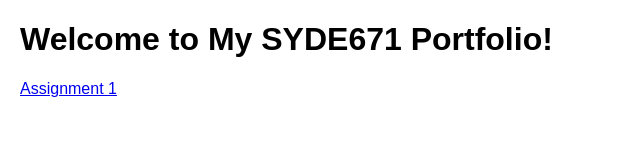
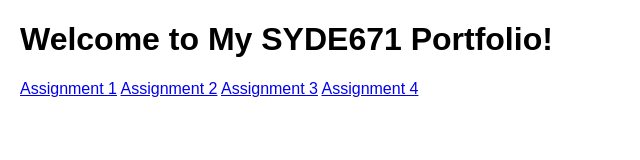
Before and after one commit to antimonyB/antimonyB.github.io, a plain HTML site: page index.html in a window 1280 px wide. Shown: the whole page, without its empty margins (0-640 px from the left). Drawn offline with Linux system fonts and the light colour scheme.

Commit message:
Update index.html

```diff
--- a/index.html
+++ b/index.html
@@ -12,5 +12,8 @@
   <body>
     <h1>Welcome to My SYDE671 Portfolio!</h1>
     <a href="./1/index.html">Assignment 1</a>
+    <a href="./2/index.html">Assignment 2</a>
+    <a href="./3/index.html">Assignment 3</a>
+    <a href="./4/index.html">Assignment 4</a>
   </body>
 </html>
```
